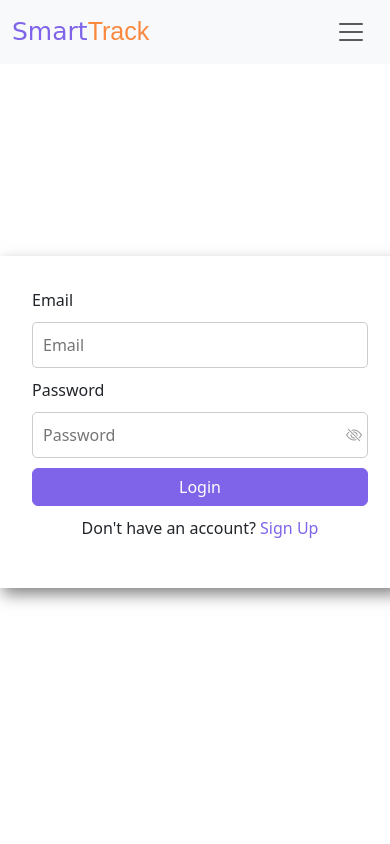
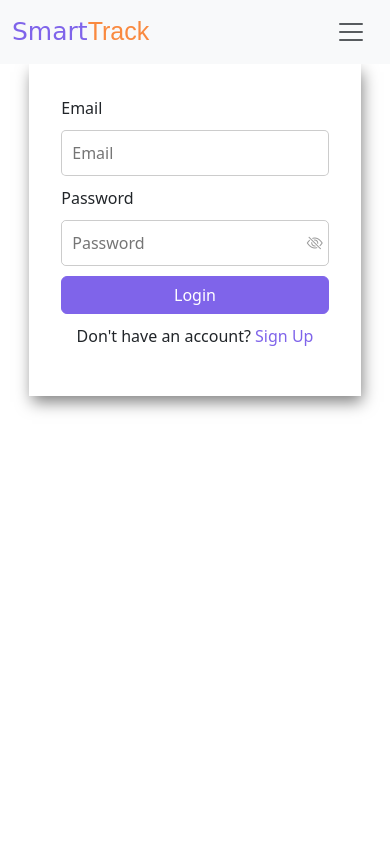
Before and after one commit to IsaacPhiri/Delivery_Tracking_System, a Flask app: page /login in a window 390 px wide. Run offline with Flask 2, Linux system fonts and the light colour scheme; some libraries are stand-ins or nearby versions.

Commit message:
Updated mobile view UI

```diff
--- a/static/Styles/login.css
+++ b/static/Styles/login.css
@@ -1,13 +1,12 @@
-
 .main_container {
-   height: 100vh;
-   width: 100%;
    display: grid;
    place-items: center;
 }
+
 .sign_in_cont {
    margin-top: 2rem;
 }
+
 form {
    display: flex;
    flex-direction: column;
@@ -15,10 +14,14 @@ form {
    width: 400px;
    padding: 2rem;
    box-shadow: 2px 7px 15px -1px rgba(0, 0, 0, 0.5);
+   margin: 4rem auto 1rem;
+
 }
+
 .sign-up-form {
    padding: 1rem 2rem;
 }
+
 input {
    outline: none;
    padding: 10px;
@@ -26,9 +29,11 @@ input {
    border-radius: 5px;
 
 }
+
 .input {
    border: 1px solid rgba(0, 0, 0, 0.2);
 }
+
 .password-cont {
    width: 100%;
    display: flex;
@@ -39,22 +44,33 @@ input {
    padding-right: 5px;
    border-radius: 5px;
 }
-.password-cont > input {
+
+.password-cont>input {
    width: 100%;
 }
+
 input[type=button] {
    background: var(--primary);
    color: var(--white);
    cursor: pointer;
 }
+
 .classsss {
    color: rgba(0, 0, 0, 0.4);
    cursor: pointer;
 }
+
 .form_text {
    text-align: center;
 }
-.form_text > a {
+
+.form_text>a {
    text-decoration: none;
    color: var(--primary);
 }
+
+@media (max-width : 600px) {
+   form {
+      width: 85%;
+   }
+}
```
